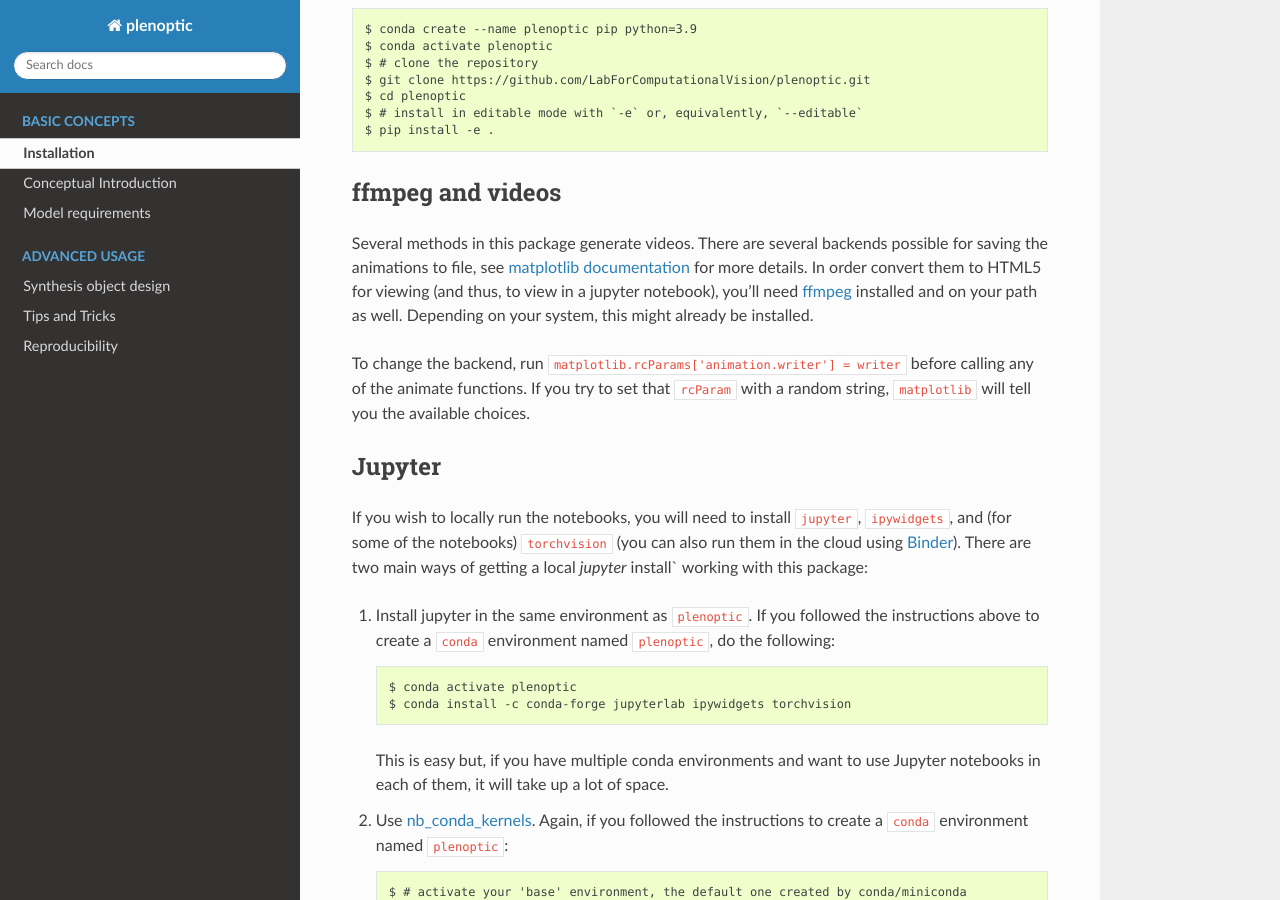
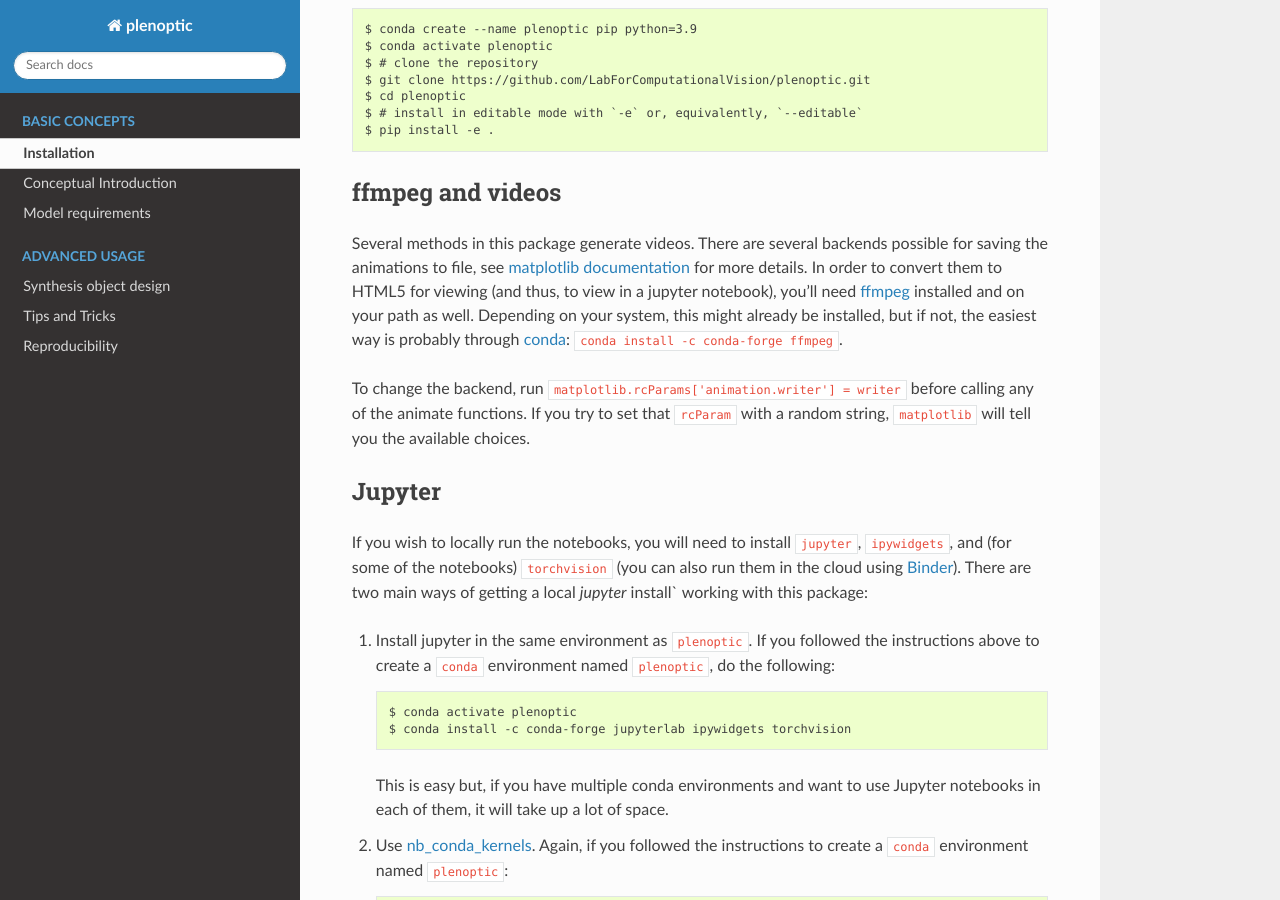
Before and after one commit to plenoptic-org/plenoptic, a Sphinx documentation site: the page built from docs/install.rst, in a window 1280 px wide and 900 px high, scrolled down 446 px. Built offline with Sphinx 7.4.7 and the Read the Docs theme 2.0.0, drawn with Linux system fonts in a browser that asks for light colours; pages that are not in the unit, such as notebooks, are missing from menus; the version number could not be read and is left out.

Commit message:
adds ffmpeg install directions

```diff
--- a/docs/install.rst
+++ b/docs/install.rst
@@ -32,10 +32,12 @@
 Several methods in this package generate videos. There are several backends
 possible for saving the animations to file, see `matplotlib documentation
 <https://matplotlib.org/stable/api/animation_api.html#writer-classes>`_ for more
-details. In order convert them to HTML5 for viewing (and thus, to view in a
+details. In order to convert them to HTML5 for viewing (and thus, to view in a
 jupyter notebook), you'll need `ffmpeg <https://ffmpeg.org/download.html>`_
 installed and on your path as well. Depending on your system, this might already
-be installed.
+be installed, but if not, the easiest way is probably through `conda
+<https://anaconda.org/conda-forge/ffmpeg>`_: ``conda install -c conda-forge
+ffmpeg``.
 
 To change the backend, run ``matplotlib.rcParams['animation.writer'] = writer``
 before calling any of the animate functions. If you try to set that ``rcParam``
```
